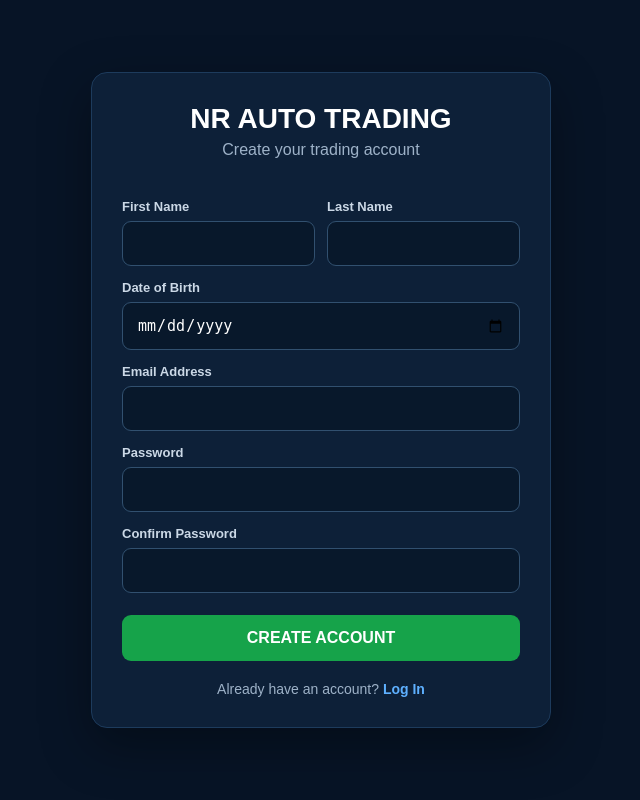
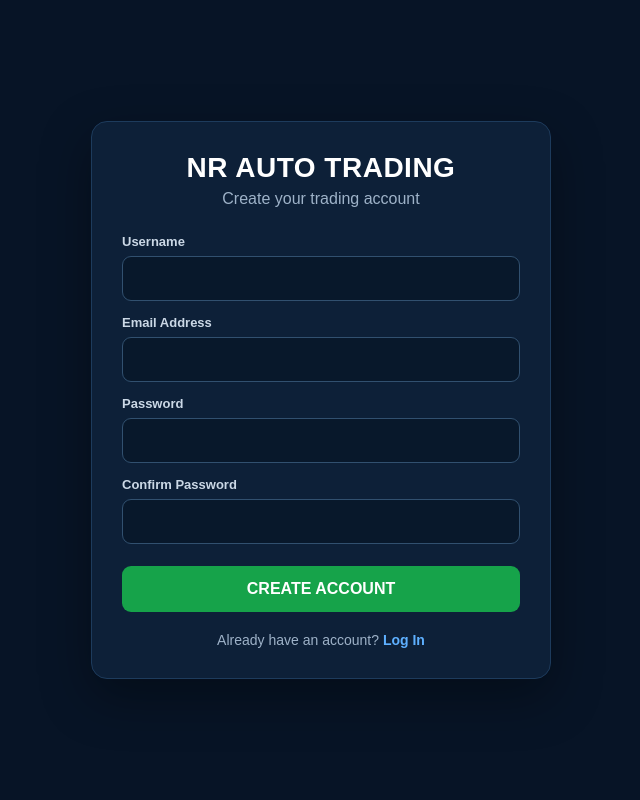
Before and after one commit to NRautotrade/-NR_Auto_Trading, a FastAPI app: page /register in a window 1280 px wide. Shown: the whole page, without its empty margins (319-959 px from the left). Run offline with FastAPI, Linux system fonts and the light colour scheme; some libraries are stand-ins or nearby versions.

Commit message:
Update register.html

```diff
--- a/templates/register.html
+++ b/templates/register.html
@@ -5,19 +5,93 @@
     <meta name="viewport" content="width=device-width, initial-scale=1.0">
     <title>{{ title or "NR AUTO TRADING" }} - Register</title>
     <style>
-        *{box-sizing:border-box}
-        body{margin:0;min-height:100vh;display:flex;align-items:center;justify-content:center;padding:24px;background:#071426;color:#fff;font-family:Arial,sans-serif}
-        .card{width:100%;max-width:460px;background:#0d2038;border:1px solid #1d3b5c;border-radius:16px;padding:30px;box-shadow:0 18px 50px rgba(0,0,0,.35)}
-        .brand{text-align:center;font-size:28px;font-weight:800;margin-bottom:6px}
-        .subtitle{text-align:center;color:#9eb2c8;margin-bottom:26px}
-        .row{display:grid;grid-template-columns:1fr 1fr;gap:12px}
-        label{display:block;margin:14px 0 7px;color:#cbd8e6;font-size:13px;font-weight:700}
-        input{width:100%;padding:13px 14px;border:1px solid #31506f;border-radius:9px;background:#08182b;color:#fff;font-size:15px}
-        .error{background:#4b1d25;border:1px solid #8d3b48;color:#ffd8dd;border-radius:9px;padding:11px;margin-bottom:16px}
-        button{width:100%;margin-top:22px;padding:14px;border:0;border-radius:9px;background:#16a34a;color:#fff;font-size:16px;font-weight:800}
-        .login{text-align:center;margin-top:20px;color:#9eb2c8;font-size:14px}
-        .login a{color:#5eb0ff;text-decoration:none;font-weight:700}
-        @media(max-width:520px){.card{padding:24px 20px}.row{grid-template-columns:1fr}}
+        * { box-sizing: border-box; }
+        body {
+            margin: 0;
+            min-height: 100vh;
+            display: flex;
+            align-items: center;
+            justify-content: center;
+            padding: 24px;
+            background: #071426;
+            color: #fff;
+            font-family: Arial, Helvetica, sans-serif;
+        }
+        .card {
+            width: 100%;
+            max-width: 460px;
+            background: #0d2038;
+            border: 1px solid #1d3b5c;
+            border-radius: 16px;
+            padding: 30px;
+            box-shadow: 0 18px 50px rgba(0,0,0,.35);
+        }
+        .brand {
+            text-align: center;
+            font-size: 28px;
+            font-weight: 800;
+            letter-spacing: .5px;
+            margin-bottom: 6px;
+        }
+        .subtitle {
+            text-align: center;
+            color: #9eb2c8;
+            margin-bottom: 26px;
+        }
+        label {
+            display: block;
+            margin: 14px 0 7px;
+            color: #cbd8e6;
+            font-size: 13px;
+            font-weight: 700;
+        }
+        input {
+            width: 100%;
+            padding: 13px 14px;
+            border: 1px solid #31506f;
+            border-radius: 9px;
+            background: #08182b;
+            color: #fff;
+            outline: none;
+            font-size: 15px;
+        }
+        input:focus {
+            border-color: #4da3ff;
+            box-shadow: 0 0 0 2px rgba(77,163,255,.12);
+        }
+        .error {
+            background: #4b1d25;
+            border: 1px solid #8d3b48;
+            color: #ffd8dd;
+            border-radius: 9px;
+            padding: 11px 12px;
+            margin-bottom: 16px;
+            font-size: 14px;
+        }
+        button {
+            width: 100%;
+            margin-top: 22px;
+            padding: 14px;
+            border: 0;
+            border-radius: 9px;
+            background: #16a34a;
+            color: #fff;
+            font-size: 16px;
+            font-weight: 800;
+            cursor: pointer;
+        }
+        button:hover { background: #15803d; }
+        .login {
+            text-align: center;
+            margin-top: 20px;
+            color: #9eb2c8;
+            font-size: 14px;
+        }
+        .login a {
+            color: #5eb0ff;
+            text-decoration: none;
+            font-weight: 700;
+        }
     </style>
 </head>
 <body>
@@ -30,30 +104,21 @@
         {% endif %}
 
         <form method="post" action="/register">
+            <label for="username">Username</label>
+            <input id="username" name="username" type="text"
+                   minlength="3" autocomplete="username" required>
 
-        <div class="row">
-            <div>
-                <label>First Name</label>
-                <input name="first_name" type="text" required>
-            </div>
+            <label for="email">Email Address</label>
+            <input id="email" name="email" type="email"
+                   autocomplete="email" required>
 
-            <div>
-                <label>Last Name</label>
-                <input name="last_name" type="text" required>
-            </div>
-        </div>
+            <label for="password">Password</label>
+            <input id="password" name="password" type="password"
+                   minlength="8" autocomplete="new-password" required>
 
-        <label>Date of Birth</label>
-        <input name="date_of_birth" type="date" required>
-
-        <label>Email Address</label>
-        <input name="email" type="email" required>
-
-        <label>Password</label>
-        <input name="password" type="password" minlength="8" required>
-
-        <label>Confirm Password</label>
-        <input name="confirm" type="password" minlength="8" required>
+            <label for="confirm">Confirm Password</label>
+            <input id="confirm" name="confirm" type="password"
+                   minlength="8" autocomplete="new-password" required>
 
             <button type="submit">CREATE ACCOUNT</button>
         </form>
```
Lines whose indentation alone changed are shown as unchanged.
